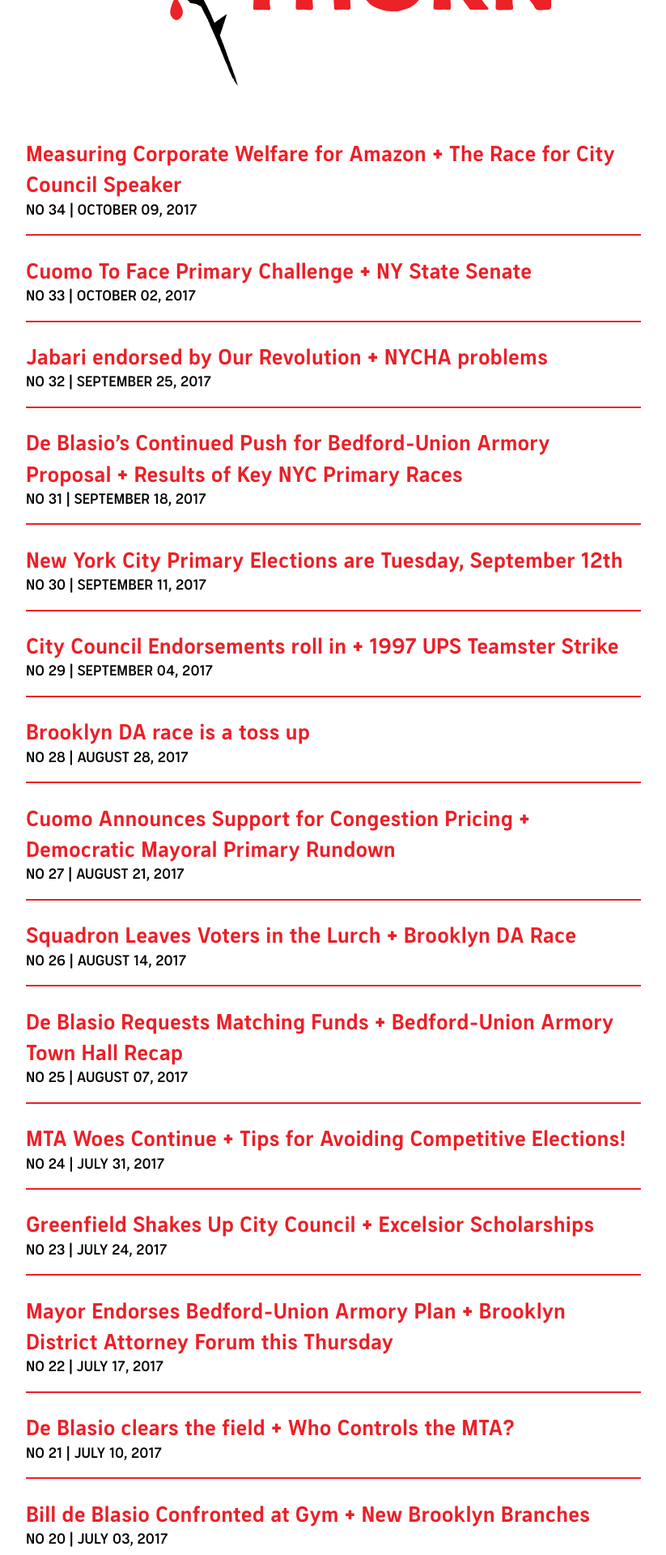
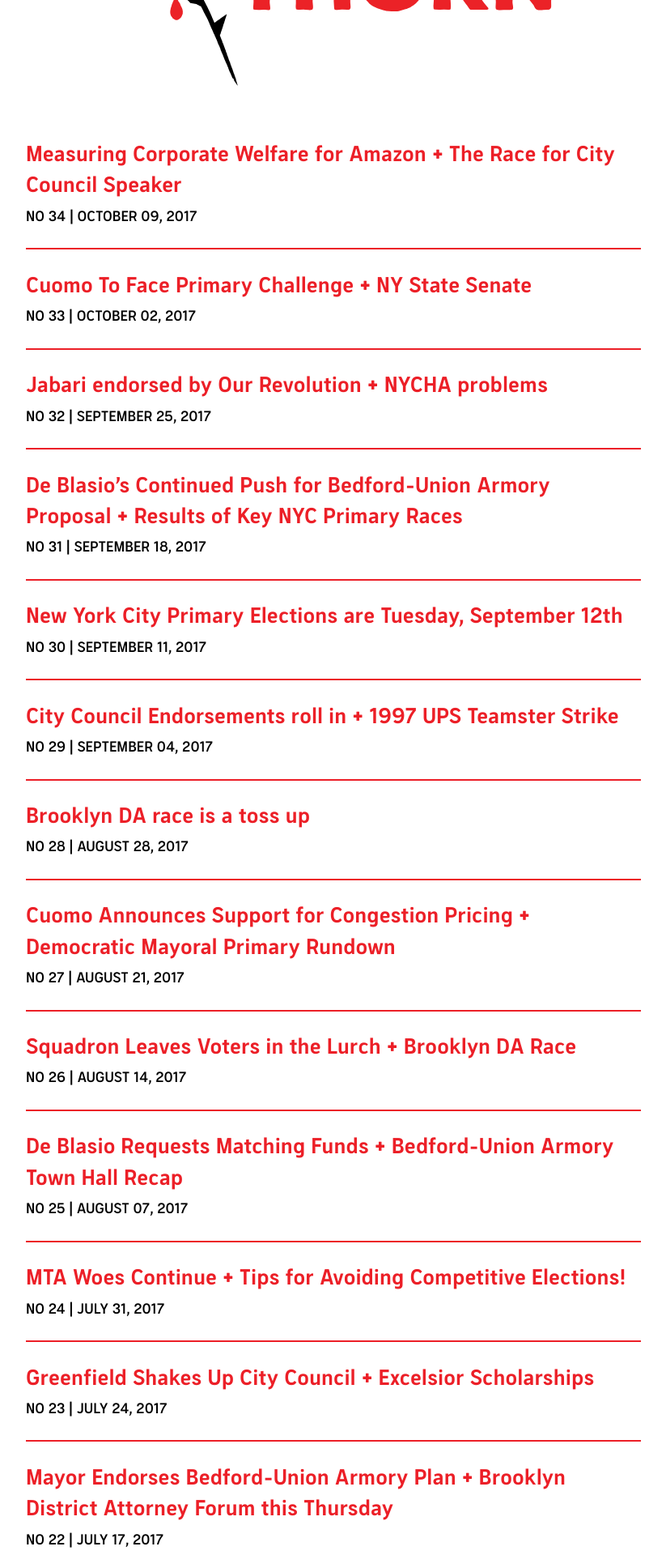
Before and after one commit to nycdsa/the-thorn, a Jekyll site: the page built from src/archive.html, in a window 1280 px wide. Shown: the part 396-2316 px from the top of the page at 81% size, without its empty margins (228-1051 px from the left). Built offline with Jekyll 4.4.1, drawn with Linux system fonts in a browser that asks for light colours.

Commit message:
Update _archive.scss

```diff
--- a/src/_sass/global/_archive.scss
+++ b/src/_sass/global/_archive.scss
@@ -13,8 +13,9 @@
     font-weight: 600;
     justify-content: space-between;
     text-transform: uppercase;
+    margin-bottom: .5em;
 }
 
 .archive-title {
-  margin-bottom: 0;
+  margin-bottom: .3em;
 }
```
